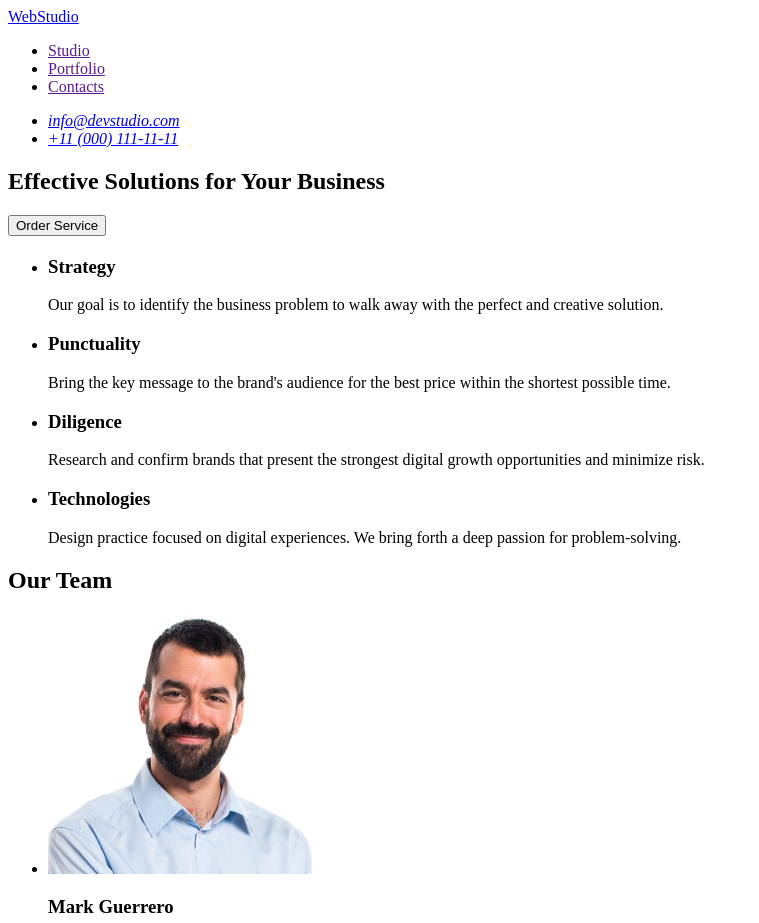
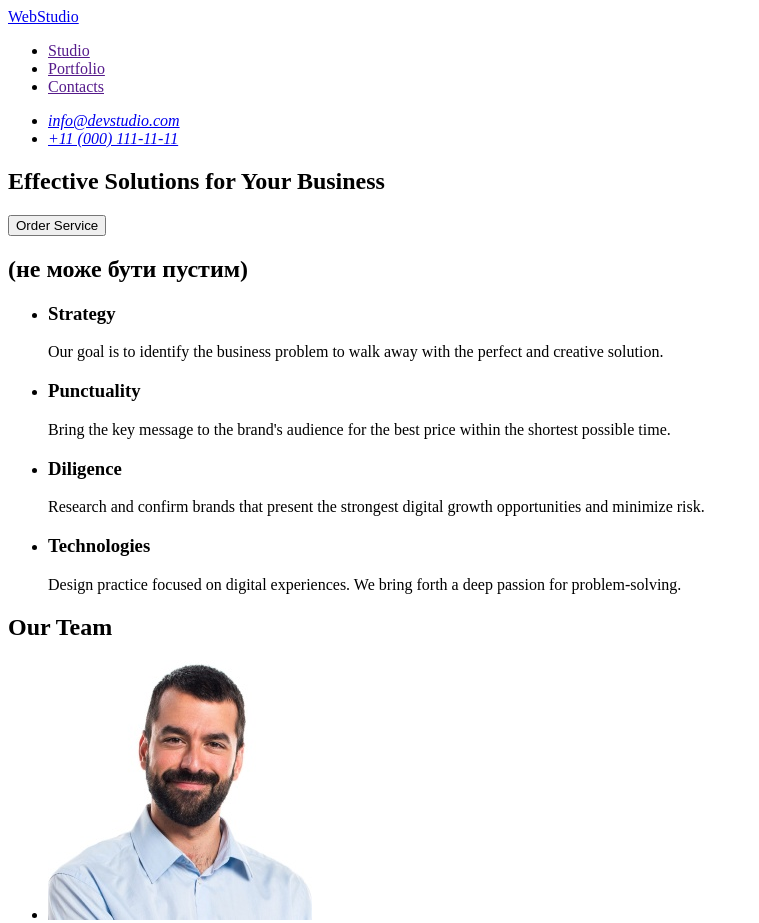
Before and after one commit to nazariynetrebko/goit-markup-hw-01, a plain HTML site: page index.html in a window 1280 px wide. Shown: the top 923 px of the page, without its empty margins (0-759 px from the left). Drawn offline with Linux system fonts and the light colour scheme.

Commit message:
fix6 section2 fix

```diff
--- a/index.html
+++ b/index.html
@@ -32,7 +32,7 @@
       </section>
 
       <section>
-        <h2></h2>
+        <h2>(не може бути пустим)</h2>
 
         <ul>
           <li>
```
